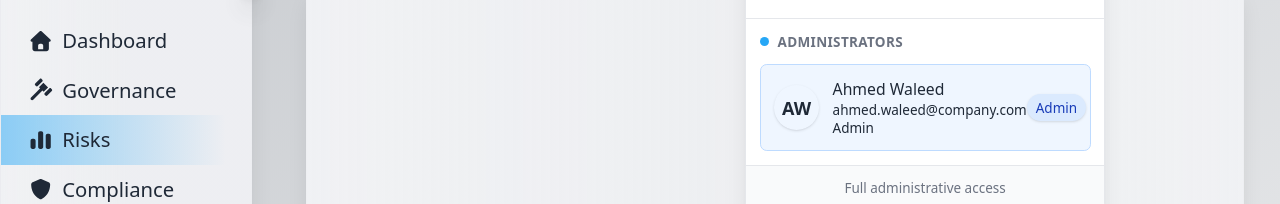
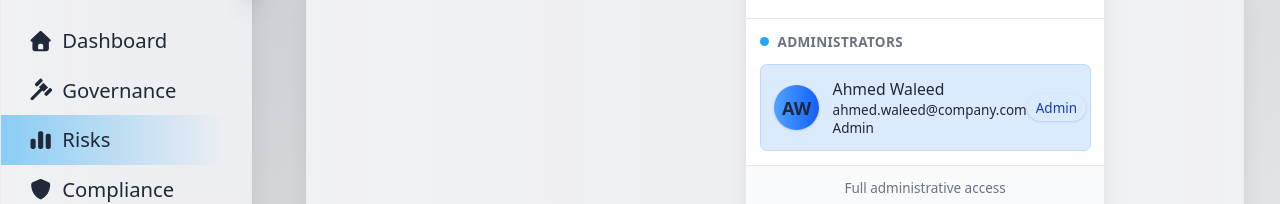
Before and after one commit to AhmedWaleedKalifa/GRC360, a React (Vite) app in the folder FrontEnd/: page /app in a window 1280 px wide. Both pictures are taken after a click on the button "Ahmed Waleed". Shown: the part 151-355 px from the top of the page. Built offline with nearby package versions, Linux system fonts and the light colour scheme; no server answers.

Commit message:
fix white color in selecting user in dark mode

```diff
--- a/FrontEnd/src/components/NavBar.jsx
+++ b/FrontEnd/src/components/NavBar.jsx
@@ -51,18 +51,58 @@ function NavBar({ active, open, onSearch }) {
     guest: users.filter(user => user.role === 'guest')
   };
 
-  // Role display configuration
+  // Role display configuration with your color scheme
   const roleConfig = {
-    admin: { label: 'Administrators', color: 'blue', badge: 'Admin' },
-    moderator: { label: 'Moderators', color: 'purple', badge: 'Moderator' },
-    user: { label: 'Users', color: 'green', badge: 'User' },
-    guest: { label: 'Guests', color: 'gray', badge: 'Guest' }
+    admin: {
+      label: 'Administrators',
+      color: 'blue',
+      badge: 'Admin',
+      bgLight: 'bg-blue-100',
+      textLight: 'text-blue-800',
+      bgDark: 'dark:bg-blue-900',
+      textDark: 'dark:text-blue-200',
+      gradientFrom: 'from-blue-400',
+      gradientTo: 'to-blue-600'
+    },
+    moderator: {
+      label: 'Moderators',
+      color: 'purple',
+      badge: 'Moderator',
+      bgLight: 'bg-purple-100',
+      textLight: 'text-purple-800',
+      bgDark: 'dark:bg-purple-900',
+      textDark: 'dark:text-purple-200',
+      gradientFrom: 'from-purple-400',
+      gradientTo: 'to-purple-600'
+    },
+    user: {
+      label: 'Users',
+      color: 'green',
+      badge: 'User',
+      bgLight: 'bg-green-100',
+      textLight: 'text-green-800',
+      bgDark: 'dark:bg-green-900',
+      textDark: 'dark:text-green-200',
+      gradientFrom: 'from-green-400',
+      gradientTo: 'to-green-600'
+    },
+    guest: {
+      label: 'Guests',
+      color: 'gray',
+      badge: 'Guest',
+      bgLight: 'bg-gray-100',
+      textLight: 'text-gray-800',
+      bgDark: 'dark:bg-gray-700',
+      textDark: 'dark:text-gray-200',
+      gradientFrom: 'from-gray-400',
+      gradientTo: 'to-gray-600'
+    }
   };
 
   return (
     <nav
       style={{ paddingLeft: `${!open ? "272px" : "96px" }` }}
-      className=" bg-white dark:bg-gray-900 shadow-sm border-b border-gray-200 dark:border-gray-700 "
+      className="bg-white dark:bg-gray-900 shadow-sm border-b border-gray-200 dark:border-gray-700 transition-colors duration-200"
     >
       <div className="flex flex-row w-full h-full items-center justify-between p-4">
         {/* Left side - Search Bar */}
@@ -72,13 +112,15 @@ function NavBar({ active, open, onSearch }) {
 
         {/* Right side - User info and dropdown */}
         <div className="flex items-center space-x-4">
-          <h2 className="text-lg font-semibold text-gray-800 dark:text-white hidden md:block">
+          <h2 className="text-lg font-semibold text-gray-800 dark:text-gray-200 hidden md:block">
             Hello, {currentUser?.name}!
             <span className={`ml-2 px-2 py-1 text-xs rounded-full ${
               currentUser?.role === 'admin'
                 ? 'bg-blue-100 text-blue-800 dark:bg-blue-900 dark:text-blue-200'
                 : currentUser?.role === 'moderator'
                 ? 'bg-purple-100 text-purple-800 dark:bg-purple-900 dark:text-purple-200'
+                : currentUser?.role === 'user'
+                ? 'bg-green-100 text-green-800 dark:bg-green-900 dark:text-green-200'
                 : 'bg-gray-100 text-gray-800 dark:bg-gray-700 dark:text-gray-200'
             }`}>
               {currentUser?.role}
@@ -102,7 +144,7 @@ function NavBar({ active, open, onSearch }) {
               </div>
               <FontAwesomeIcon
                 icon={loading ? faSync : faChevronDown}
-                className={`text-gray-500 transition-all duration-200 ${
+                className={`text-gray-500 dark:text-gray-400 transition-all duration-200 ${
                   showUserDropdown ? 'rotate-180' : ''
                 } ${loading ? 'animate-spin' : ''}`}
                 size="xs"
@@ -119,10 +161,13 @@ function NavBar({ active, open, onSearch }) {
                     </div>
                     <button
                       onClick={handleRefreshUsers}
-                      className="p-2 rounded-lg hover:bg-gray-100 dark:hover:bg-gray-700 transition-colors"
+                      className="p-2 rounded-lg hover:bg-gray-100 dark:hover:bg-gray-700 transition-colors duration-200"
                       title="Refresh users"
                     >
-                      <FontAwesomeIcon icon={faSync} className={`text-gray-500 ${loading ? 'animate-spin' : ''}`} />
+                      <FontAwesomeIcon
+                        icon={faSync}
+                        className={`text-gray-500 dark:text-gray-400 ${loading ? 'animate-spin' : ''}`}
+                      />
                     </button>
                   </div>
                 </div>
@@ -143,15 +188,15 @@ function NavBar({ active, open, onSearch }) {
                               key={user.id}
                               onClick={() => handleUserChange(user)}
                               disabled={user.is_active === false}
-                              className={`w-full flex items-center justify-between p-3 text-left rounded-md transition-all duration-150 ${
+                              className={`w-full flex items-center justify-between p-3 text-left rounded-md transition-all duration-150 border ${
                                 currentUser?.id === user.id
-                                  ? `bg-${config.color}-50 dark:bg-${config.color}-900/30 border border-${config.color}-200 dark:border-${config.color}-700`
-                                  : 'hover:bg-gray-50 dark:hover:bg-gray-700 border border-transparent'
+                                  ? `${config.bgLight} ${config.textLight} ${config.bgDark} ${config.textDark} border-${config.color}-200 dark:border-${config.color}-700`
+                                  : 'hover:bg-gray-50 dark:hover:bg-gray-700 border-transparent'
                               } ${user.is_active === false ? 'opacity-50 cursor-not-allowed' : ''}`}
                             >
                               <div className="flex items-center space-x-3">
                                 <div className="flex-shrink-0">
-                                  <div className={`w-10 h-10 rounded-full bg-gradient-to-r from-${config.color}-400 to-${config.color}-600 flex items-center justify-center text-white font-bold shadow-sm`}>
+                                  <div className={`w-10 h-10 rounded-full bg-gradient-to-r ${config.gradientFrom} ${config.gradientTo} flex items-center justify-center text-white font-bold shadow-sm`}>
                                     {user.name.split(' ').map(n => n[0]).join('')}
                                   </div>
                                 </div>
@@ -172,7 +217,7 @@ function NavBar({ active, open, onSearch }) {
                                   )}
                                 </div>
                               </div>
-                              <span className={`px-2 py-1 text-xs rounded-full bg-${config.color}-100 text-${config.color}-800 dark:bg-${config.color}-900 dark:text-${config.color}-200 font-medium shadow-sm`}>
+                              <span className={`px-2 py-1 text-xs rounded-full ${config.bgLight} ${config.textLight} ${config.bgDark} ${config.textDark} font-medium shadow-sm`}>
                                 {config.badge}
                               </span>
                             </button>
@@ -199,7 +244,7 @@ function NavBar({ active, open, onSearch }) {
             <Link
               to="/pages/notifications"
               title="Notifications"
-  className="relative p-2 rounded-lg hover:bg-gray-100 dark:hover:bg-gray-700 transition-colors"
+              className="relative p-2 rounded-lg hover:bg-gray-100 dark:hover:bg-gray-700 transition-colors duration-200"
             >
               <FontAwesomeIcon
                 icon={faBell}
@@ -212,7 +257,7 @@ function NavBar({ active, open, onSearch }) {
             <Link
               to="/pages/profile"
               title="Profile"
-              className="p-2 rounded-lg hover:bg-gray-100 dark:hover:bg-gray-700 transition-colors"
+              className="p-2 rounded-lg hover:bg-gray-100 dark:hover:bg-gray-700 transition-colors duration-200"
             >
               <FontAwesomeIcon
                 icon={faCircleUser}
```
Lines whose indentation alone changed are shown as unchanged.
